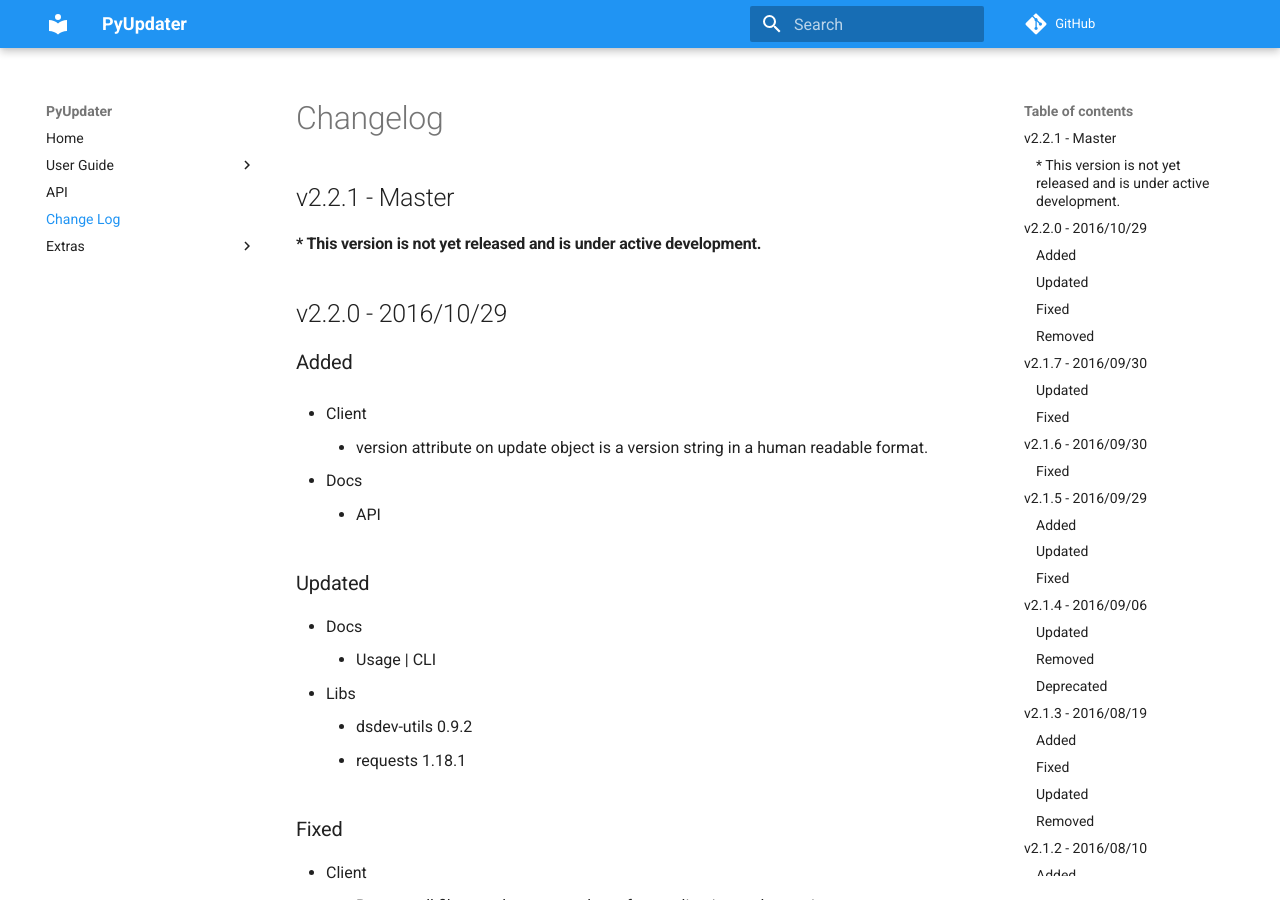
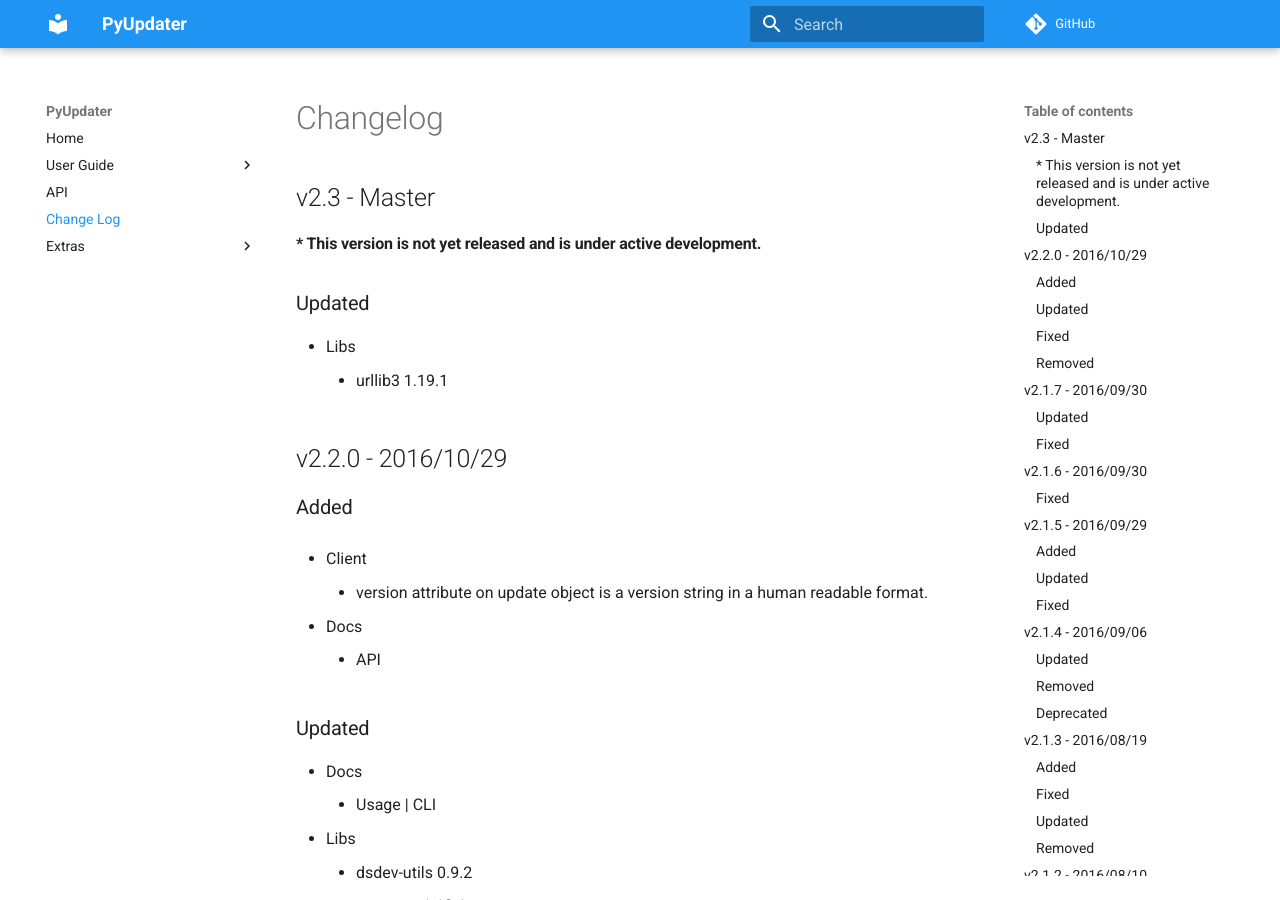
Before and after one commit to Digital-Sapphire/PyUpdater, an MkDocs documentation site: the page built from docs/changelog.md, in a window 1280 px wide and 900 px high. Built offline with MkDocs 1.6.1 and Material for MkDocs 9.7.7, drawn with Linux system fonts in a browser that asks for light colours; comment, search, counter and statistics services are not loaded; old or Windows-style settings are respelled for this version of MkDocs.

Commit message:
update-libs
Urllib3 1.19.1
Mkdocs 1.16.1

```diff
--- a/docs/changelog.md
+++ b/docs/changelog.md
@@ -1,8 +1,12 @@
 # Changelog
 
-## v2.2.1 - Master
+## v2.3 - Master
 ####* This version is not yet released and is under active development.
 
+###Updated
+
+  - Libs
+    - urllib3 1.19.1
 
 ## v2.2.0 - 2016/10/29
 
--- a/requirements.txt
+++ b/requirements.txt
@@ -6,4 +6,4 @@
 pyinstaller >= 3.0
 six == 1.10.0
 stevedore >= 1.17.1, < 2.0
-urllib3 == 1.18.1
+urllib3 == 1.19.1
```
Also changed, not shown: 1 other file.
